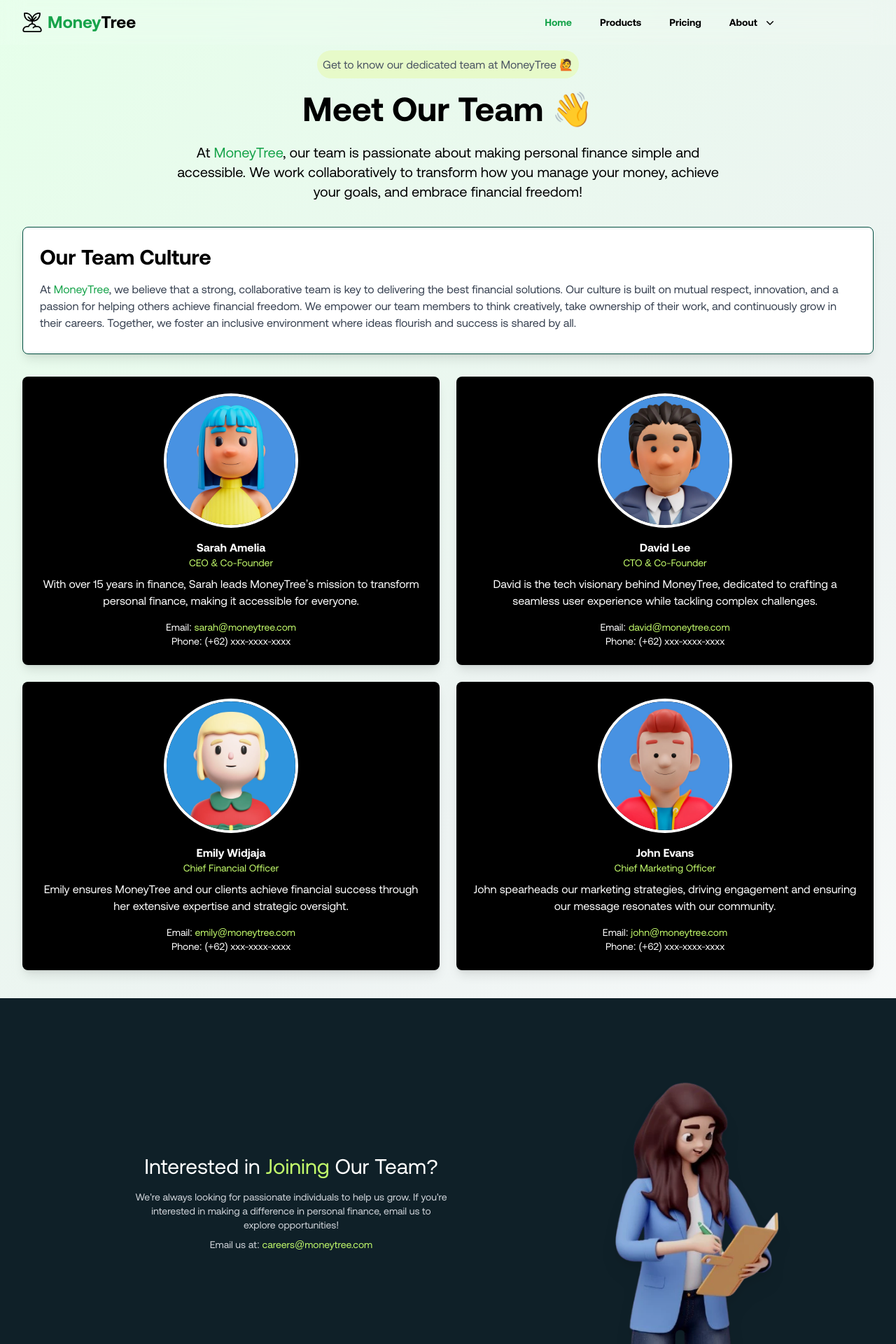
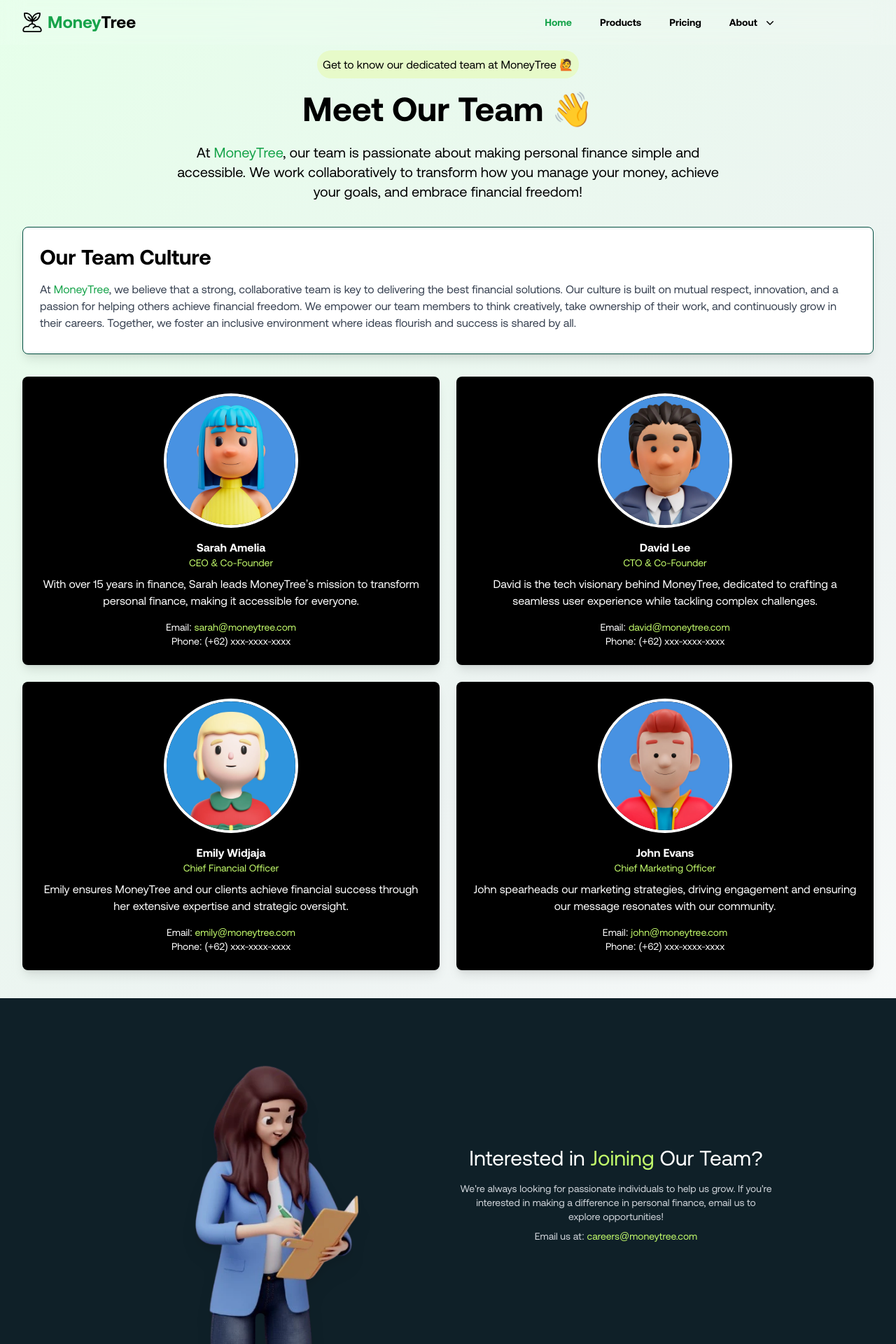
Before and after one commit to scruffy1407/CC2-Thomas, a Next.js app: page /Teams in a window 1280 px wide. Shown: the top 1920 px of the page at 70% size. Built offline with nearby package versions, Linux system fonts and the light colour scheme; no server answers.

Commit message:
minor fix

```diff
--- a/src/components/FAQ.tsx
+++ b/src/components/FAQ.tsx
@@ -35,7 +35,7 @@ export function FAQ() {
       <div className="w-full flex justify-center items-center pt-8">
         <div className="w-auto px-4 lg:px-12">
           <div className="w-full bg-custom-super-light-green p-2 rounded-full hover:shadow-lg transition-all duration-300 hover:scale-105">
-            <p className="text-base font-normal lg:text-base text-gray-600 text-center">
+            <p className="text-base font-normal lg:text-base text-black text-center">
               Frequently Asked Questions 💬
             </p>
           </div>
--- a/src/components/Hero.tsx
+++ b/src/components/Hero.tsx
@@ -11,7 +11,7 @@ export function Hero() {
         {/* Hoverable Section */}
         <div className="w-fit mb-5 px-4 lg:px-12 flex justify-center lg:justify-start relative z-0">
           <div className="w-full bg-custom-super-light-green p-2 rounded-full hover:shadow-lg transition-all duration-300 hover:scale-105">
-            <p className="text-sm lg:text-base text-gray-600">
+            <p className="text-sm lg:text-base text-black">
               Whatever your size, sector, or stage of growth 🙌
             </p>
           </div>
--- a/src/components/ProductLanding.tsx
+++ b/src/components/ProductLanding.tsx
@@ -12,7 +12,7 @@ export function ProductLandingPage() {
         {/* Hoverable Section */}
         <div className="w-auto mb-5 px-4 lg:px-12 flex justify-center justify-items-center lg:justify-start">
           <div className="w-full bg-custom-super-light-green p-2 rounded-full hover:shadow-lg transition-all duration-300 hover:scale-105">
-            <p className="text-base font-normal lg:text-base text-gray-600">
+            <p className="text-base font-normal lg:text-base text-black">
               Features 🪄
             </p>
           </div>
--- a/src/pages/Company/index.tsx
+++ b/src/pages/Company/index.tsx
@@ -16,7 +16,7 @@ function Company() {
         {/* Hoverable Section */}
         <div className="w-fit mb-5 mx-auto flex justify-center relative z-0 pt-2">
           <div className="w-full bg-custom-super-light-green p-2 rounded-full hover:shadow-lg transition-all duration-300 hover:scale-105">
-            <p className="text-sm lg:text-base text-gray-600 text-center">
+            <p className="text-sm lg:text-base text-black text-center">
               Get to know MoneyTree Better 💚
             </p>
           </div>
--- a/src/pages/Pricing/index.tsx
+++ b/src/pages/Pricing/index.tsx
@@ -18,7 +18,7 @@ function Pricing() {
           {/* Hoverable Section */}
           <div className="w-fit mb-5 mx-auto flex justify-center relative z-0 pt-2">
             <div className="w-full bg-custom-super-light-green p-2 rounded-full hover:shadow-lg transition-all duration-300 hover:scale-105">
-              <p className="text-sm lg:text-base text-gray-600 text-center">
+              <p className="text-sm lg:text-base text-black text-center">
                 Your plan, your choice 🛒
               </p>
             </div>
--- a/src/pages/Products/index.tsx
+++ b/src/pages/Products/index.tsx
@@ -1,4 +1,5 @@
 import Head from "next/head";
+import Image from "next/image";
 import Link from "next/link";
 import { Navbar } from "../../components/Navbar";
 import { Footer } from "../../components/Footer";
@@ -6,7 +7,6 @@ import { ProductCardPersonalFull } from "../../components/card/ProductCardFull";
 import { ProductCardBusinessFull } from "../../components/card/ProductCardFull";
 import { UserIcon, UserGroupIcon } from "@heroicons/react/24/outline";
 import { ArrowTopRightOnSquareIcon } from "@heroicons/react/24/outline";
-import Image from "next/image";
 import ManHero from "/public/images/assets/ManHero.webp";
 
 function Products() {
--- a/src/pages/Teams/index.tsx
+++ b/src/pages/Teams/index.tsx
@@ -18,7 +18,7 @@ function Teams() {
         {/* Hoverable Section */}
         <div className="w-fit mb-5 mx-auto flex justify-center relative z-0 pt-2">
           <div className="w-full bg-custom-super-light-green p-2 rounded-full hover:shadow-lg transition-all duration-300 hover:scale-105">
-            <p className="text-sm lg:text-base text-gray-600 text-center">
+            <p className="text-sm lg:text-base text-black text-center">
               Get to know our dedicated team at MoneyTree 🙋
             </p>
           </div>
@@ -63,9 +63,19 @@ function Teams() {
 
         {/* Hiring Section */}
         <section className="bg-custom-black p-14">
-          <div className="flex flex-col lg:flex-row items-center">
+          <div className="flex flex-col lg:flex-row items-center justify-center">
+            {/* Image Section */}
+            <div className="flex-shrink-0 mb-6 lg:mb-0 lg:mr-8 flex items-center">
+              <Image
+                src={WomanAsset}
+                alt="Interested in Joining Our Team"
+                className="rounded-lg drop-shadow-xl w-full max-w-xs lg:max-w-md"
+                width={400}
+                height={300}
+              />
+            </div>
             {/* Text Section */}
-            <div className="max-w-md mx-auto text-center">
+            <div className="max-w-md text-center">
               <h1 className="text-3xl font-normal text-center text-white mb-4">
                 Interested in{" "}
                 <span className="text-custom-light-green">Joining</span> Our Team?
@@ -85,16 +95,6 @@ function Teams() {
                 </a>
               </p>
             </div>
-            {/* Image Section */}
-            <div className="flex-shrink-0 mt-6">
-              <Image
-                src={WomanAsset}
-                alt="Interested in Joining Our Team"
-                className="rounded-lg drop-shadow-xl w-full max-w-xs lg:max-w-md"
-                width={400}
-                height={300}
-              />
-            </div>
           </div>
         </section>
 
--- a/src/pages/index.tsx
+++ b/src/pages/index.tsx
@@ -26,9 +26,9 @@ export default function Home() {
         <FAQ />
         <Testimony />
         {/* CTA Teams Section */}
-        <section className="bg-custom-black p-14 flex flex-col lg:flex-row items-center">
+        <section className="bg-custom-black p-14 flex flex-col lg:flex-row items-center justify-center">
           {/* Image Section */}
-          <div className="flex-shrink-0 mb-6 lg:mb-0 lg:mr-8">
+          <div className="flex-shrink-0 mb-6 lg:mb-0 lg:mr-8 flex items-center">
             <Image
               src={InterfaceHand}
               alt="Team Behind the Vision"
@@ -38,7 +38,8 @@ export default function Home() {
             />
           </div>
           {/* Text Section */}
-          <div className="max-w-md mx-auto text-center lg:mr-6">
+          <div className="max-w-md text-center flex items-center">
+            <div>
               <h1 className="text-3xl font-normal text-white mb-4">
                 Meet the{" "}
                 <span className="text-custom-light-green">
@@ -53,7 +54,7 @@ export default function Home() {
               <p className="text-gray-300 text-sm">
                 Learn more about our journey, values, and the culture that fuels
                 our passion. Click below to explore our company profile and see
-              how we’re making a difference.
+                how we&apos;re making a difference.
               </p>
               <div className="flex flex-col sm:flex-row justify-center space-y-4 sm:space-y-0 sm:space-x-4 mt-6">
                 <Link
@@ -65,6 +66,7 @@ export default function Home() {
                 </Link>
               </div>
             </div>
+          </div>
         </section>
         <Footer />
       </div>
```
Lines whose indentation alone changed are shown as unchanged.
